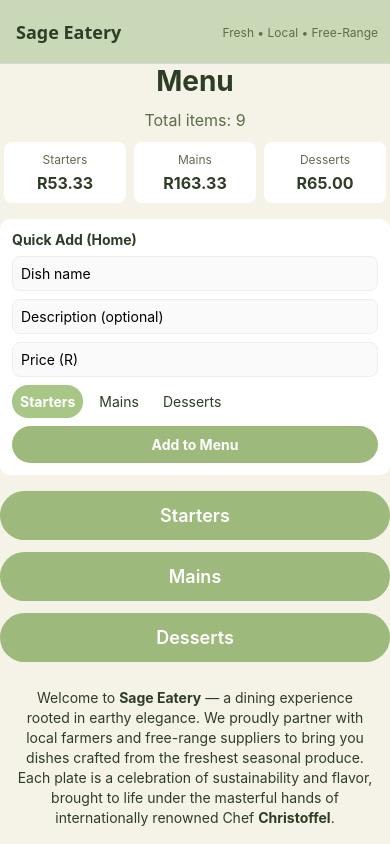
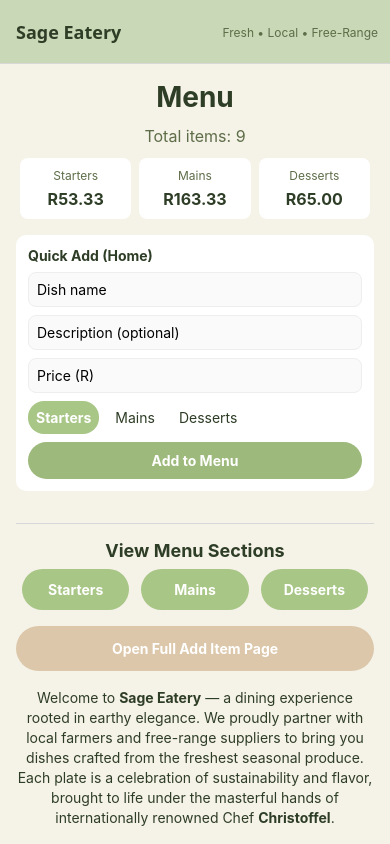
Before and after one commit to VCCT-MAST5112-2025-G2/my-menu-app, a React Native app: screen / in a window 390 px wide. Built offline with nearby package versions, Linux system fonts and the light colour scheme.

Commit message:
Refactor Home component to use ScrollView for better layout; enhance navigation and styling for course buttons and add item functionality.

```diff
--- a/Home.tsx
+++ b/Home.tsx
@@ -6,6 +6,7 @@ import {
   StyleSheet,
   TextInput,
   Alert,
+  ScrollView,
 } from 'react-native';
 import Colors from './assets/Theme/Colors';
 import { MenuContext, Course } from './App';
@@ -17,7 +18,10 @@ interface HomeProps {
 export default function Home({ navigation }: HomeProps) {
   const ctx = React.useContext(MenuContext);
 
-  // InlineAdd component lives inside Home.tsx for simplicity
+  // Helper to translate course name to route name in navigator
+  const routeForCourse = (c: Course) => (c === 'Mains' ? 'MainCourse' : c);
+
+  // InlineAdd component placed inside Home for simplicity
   function InlineAdd() {
     if (!ctx) return null;
     const { courses, addMenuItem } = ctx;
@@ -114,6 +118,7 @@ export default function Home({ navigation }: HomeProps) {
   const averages = ctx.getAveragePriceByCourse();
 
   return (
+    <ScrollView contentContainerStyle={styles.scrollContainer}>
       <View style={styles.container}>
         <Text style={styles.heading}>Menu</Text>
 
@@ -129,33 +134,47 @@ export default function Home({ navigation }: HomeProps) {
           ))}
         </View>
 
-      {/* Inline add form (placed on homepage to satisfy Part 2 requirement) */}
+        {/* Inline add form */}
         <InlineAdd />
 
-      {/* Navigation buttons to course pages */}
+        {/* Divider */}
+        <View style={styles.divider} />
+
+        <Text style={styles.sectionTitle}>View Menu Sections</Text>
+
+        {/* Course navigation - side-by-side on wide screens, stacked on small */}
+        <View style={styles.courseButtonsRow}>
           {courses.map((course) => (
             <TouchableOpacity
               key={course}
-          style={styles.button}
-          onPress={() =>
-            navigation.navigate(course === 'Mains' ? 'MainCourse' : course)
-          }
+              style={styles.courseNavBtn}
+              onPress={() => navigation.navigate(routeForCourse(course))}
             >
-          <Text style={styles.buttonText}>{course}</Text>
+              <Text style={styles.courseNavText}>{course}</Text>
             </TouchableOpacity>
           ))}
+        </View>
 
-      {/* Keep separate AddItem screen available */}
-      <TouchableOpacity style={styles.addButton} onPress={() => navigation.navigate('AddItem')}>
-        <Text style={styles.addText}>Add New Menu Item (Full Form)</Text>
+        {/* Full add item page */}
+        <TouchableOpacity
+          style={[styles.addButton, { marginTop: 16 }]}
+          onPress={() => navigation.navigate('AddItem')}
+        >
+          <Text style={styles.addText}>Open Full Add Item Page</Text>
         </TouchableOpacity>
       </View>
+    </ScrollView>
   );
 }
 
 const styles = StyleSheet.create({
+  scrollContainer: {
+    flexGrow: 1,
+    backgroundColor: Colors.background,
+  },
   container: {
     flex: 1,
+    padding: 16,
     backgroundColor: Colors.background,
   },
   heading: {
@@ -248,19 +267,40 @@ const styles = StyleSheet.create({
     fontWeight: '700',
   },
 
-  // navigation buttons
-  button: {
-    backgroundColor: Colors.button,
-    paddingVertical: 14,
-    borderRadius: 25,
+  // divider & section
+  divider: {
+    height: 1,
+    backgroundColor: '#d8d8d8',
+    marginVertical: 16,
+  },
+  sectionTitle: {
+    fontSize: 18,
+    fontWeight: '700',
+    color: Colors.textPrimary,
+    textAlign: 'center',
+    marginBottom: 8,
+  },
+
+  // course navigation - responsive friendly
+  courseButtonsRow: {
+    flexDirection: 'row',
+    justifyContent: 'space-between',
+    // no `gap` here (not supported in RN)
+  },
+  courseNavBtn: {
+    flex: 1,
+    marginHorizontal: 6,
+    backgroundColor: Colors.primary,
+    paddingVertical: 12,
+    borderRadius: 24,
     alignItems: 'center',
-    marginBottom: 12,
   },
-  buttonText: {
+  courseNavText: {
     color: Colors.white,
-    fontSize: 18,
-    fontWeight: '600',
+    fontWeight: '700',
   },
+
+  // full add button
   addButton: {
     marginTop: 8,
     backgroundColor: Colors.accent,
@@ -268,11 +308,6 @@ const styles = StyleSheet.create({
     borderRadius: 25,
     alignItems: 'center',
   },
-  AddText: {
-    color: Colors.white,
-    fontSize: 16,
-    fontWeight: '700',
-  },
   emptyText: {
     textAlign: 'center',
     color: Colors.textSecondary,
```
Lines whose indentation alone changed are shown as unchanged.
